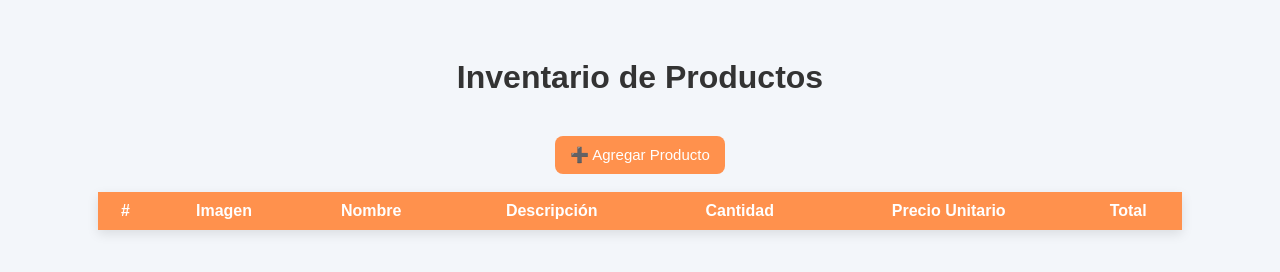
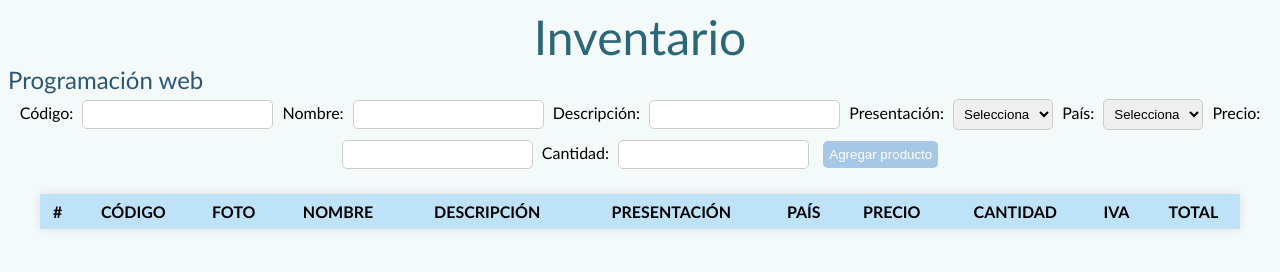
Before and after one commit to keiko-vi/practica8, a plain HTML site: page index.html in a window 1280 px wide. Drawn offline with Linux system fonts and the light colour scheme.

Commit message:
Refactor inventory HTML layout and styles
Updated the inventory management HTML structure and styles.

```diff
--- a/index.html
+++ b/index.html
@@ -2,81 +2,118 @@
 <html lang="es">
 <head>
   <meta charset="UTF-8">
-  <title>Inventario de Productos</title>
+  <title>Inventario</title>
   <style>
     body {
-      font-family: Arial, sans-serif;
-      background-color: #f3f6fa;
+      font-family: 'Trebuchet MS', sans-serif;
+      background-color: #f4f9f9;
       text-align: center;
-      padding: 30px;
     }
 
-    h1 {
-      color: #333;
+    form {
       margin-bottom: 20px;
     }
 
+    input, select, button {
+      padding: 6px;
+      margin: 5px;
+      border: 1px solid #ccc;
+      border-radius: 5px;
+    }
+
+    button {
+      background-color: #A7C7E7;
+      color: white;
+      border: none;
+      cursor: pointer;
+    }
+
+    button:hover {
+      background-color: #3a9186;
+    }
+
     table {
-      width: 90%;
+      width: 95%;
       margin: 0 auto;
       border-collapse: collapse;
       background-color: white;
-      box-shadow: 0px 4px 12px rgba(0,0,0,0.1);
+      box-shadow: 0 0 10px rgba(0,0,0,0.1);
     }
 
     th {
-      background-color: #ff914d;
-      color: white;
-      padding: 10px;
-      font-size: 16px;
+      background-color: #BEE3F8;
+      color: black;
+      padding: 8px;
     }
 
     td {
+      padding: 8px;
       border: 1px solid #ddd;
-      padding: 10px;
-      text-align: center;
-      font-size: 15px;
-    }
-
-    tr:hover {
-      background-color: #f9f9f9;
-    }
-
-    button {
-      background-color: #ff914d;
-      color: white;
-      border: none;
-      padding: 10px 15px;
-      border-radius: 8px;
-      cursor: pointer;
-      margin-top: 20px;
-      font-size: 15px;
-    }
-
-    button:hover {
-      background-color: #ff7a29;
     }
 
     img {
       width: 70px;
-      border-radius: 10px;
+      border-radius: 8px;
     }
   </style>
 </head>
 <body>
 
-  <h1>Inventario de Productos</h1>
-  <button onclick="agregarProducto()">➕ Agregar Producto</button><br><br>
+<script>
+  // --- Función para mostrar texto con color, tamaño y alineación ---
+  function ponertetexto(cadena, color, tam, alineacion) {
+    document.write("<div align='" + alineacion + "'><font color='" + color + "' size='" + tam + "'>" + cadena + "</font></div>");
+  }
+
+  // Mostrar el título usando la función
+  ponertetexto("Inventario", "#2b6777", "7", "center");
+</script>
+
+<script>
+  // --- Función para mostrar texto con color, tamaño y alineación ---
+  function ponertetexto(cadena, color, tam, alineacion) {
+    document.write("<div align='" + alineacion + "'><font color='" + color + "' size='" + tam + "'>" + cadena + "</font></div>");
+  }
+
+  ponertetexto("Programación web", "#2b5775", "5", "left");
+</script>
+
+<form id="formInventario">
+  Código: <input type="text" id="codigo" required>
+  Nombre: <input type="text" id="nombre" required>
+  Descripción: <input type="text" id="descripcion" required>
+  Presentación:
+  <select id="presentacion">
+    <option value="">Selecciona</option>
+    <option value="Caja">Caja</option>
+    <option value="Bolsa">Bolsa</option>
+    <option value="Unidad">Unidad</option>
+  </select>
+  País:
+  <select id="pais">
+    <option value="">Selecciona</option>
+    <option value="México">México</option>
+    <option value="EE.UU.">EE.UU.</option>
+    <option value="China">China</option>
+  </select>
+  Precio: <input type="number" id="precio" step="0.01" required>
+  Cantidad: <input type="number" id="cantidad" required>
+  <button type="button" onclick="agregarProducto()">Agregar producto</button>
+</form>
 
 <table id="tablaInventario">
   <tr>
     <th>#</th>
-      <th>Imagen</th>
-      <th>Nombre</th>
-      <th>Descripción</th>
-      <th>Cantidad</th>
-      <th>Precio Unitario</th>
-      <th>Total</th>
+    <th>CÓDIGO</th>
+    <th>FOTO</th>
+    <th>NOMBRE</th>
+    <th>DESCRIPCIÓN</th>
+    <th>PRESENTACIÓN</th>
+    <th>PAÍS</th>
+    <th>PRECIO</th>
+    <th>CANTIDAD</th>
+    <th>IVA</th>
+    <th>TOTAL</th>
   </tr>
 </table>
 
@@ -86,40 +123,55 @@
   function agregarProducto() {
     contador++;
 
-      let imagenNum = prompt("Ingresa el número de imagen (1, 2, 3...)");
-      let nombre = prompt("Ingresa el nombre del producto:");
-      let descripcion = prompt("Ingresa una breve descripción del producto:");
-      let cantidad = parseInt(prompt("Ingresa la cantidad en existencia:"));
-      let precio = parseFloat(prompt("Ingresa el precio unitario:"));
+    let codigo = document.getElementById("codigo").value;
+    let nombre = document.getElementById("nombre").value;
+    let descripcion = document.getElementById("descripcion").value;
+    let presentacion = document.getElementById("presentacion").value;
+    let pais = document.getElementById("pais").value;
+    let precio = parseFloat(document.getElementById("precio").value);
+    let cantidad = parseInt(document.getElementById("cantidad").value);
 
-      let total = cantidad * precio;
+    let subtotal = precio * cantidad;
 
-      // Mostrar imagen según número
+    // Si el país es extranjero, aplica IVA; si es México, no.
+    let iva = 0;
+    if (pais !== "México") {
+      iva = subtotal * 0.16;
+    }
+
+    let total = subtotal + iva;
+
+    // Mostrar imagen según el código
     let imagenHTML = "";
-      if (imagenNum === "1") {
-        imagenHTML = "<img src='1.jpg' alt='Producto 1'>";
-      } else if (imagenNum === "2") {
-        imagenHTML = "<img src='2.jpg' alt='Producto 2'>";
-      } else if (imagenNum === "3") {
-        imagenHTML = "<img src='3.jpg' alt='Producto 3'>";
+    if (codigo === "1") {
+      imagenHTML = "<img src='1.jpg'>";
+    } else if (codigo === "2") {
+      imagenHTML = "<img src='2.jpg'>";
+    } else if (codigo === "3") {
+      imagenHTML = "<img src='3.jpg'>";
     } else {
       imagenHTML = "<i>Sin imagen</i>";
     }
 
+    // Agregar fila a la tabla
     let tabla = document.getElementById("tablaInventario");
-      let fila = `
+    tabla.innerHTML += `
       <tr>
         <td>${contador}</td>
+        <td>${codigo}</td>
         <td>${imagenHTML}</td>
         <td>${nombre}</td>
         <td>${descripcion}</td>
+        <td>${presentacion}</td>
+        <td>${pais}</td>
+        <td>$${precio.toFixed(2)}</td>
         <td>${cantidad}</td>
-          <td>$${precio.toFixed(2)}</td>
-          <td>$${total.toFixed(2)}</td>
+        <td>$${iva.toFixed(2)}</td>
+        <td><b>$${total.toFixed(2)}</b></td>
       </tr>
     `;
 
-      tabla.innerHTML += fila;
+    document.getElementById("formInventario").reset();
   }
 </script>
 
```
Lines whose indentation alone changed are shown as unchanged.
